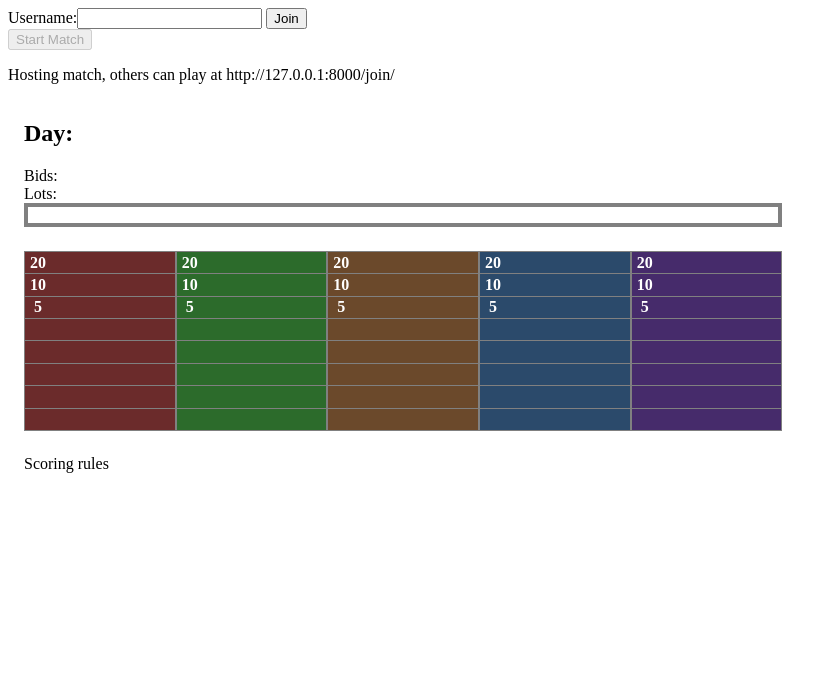
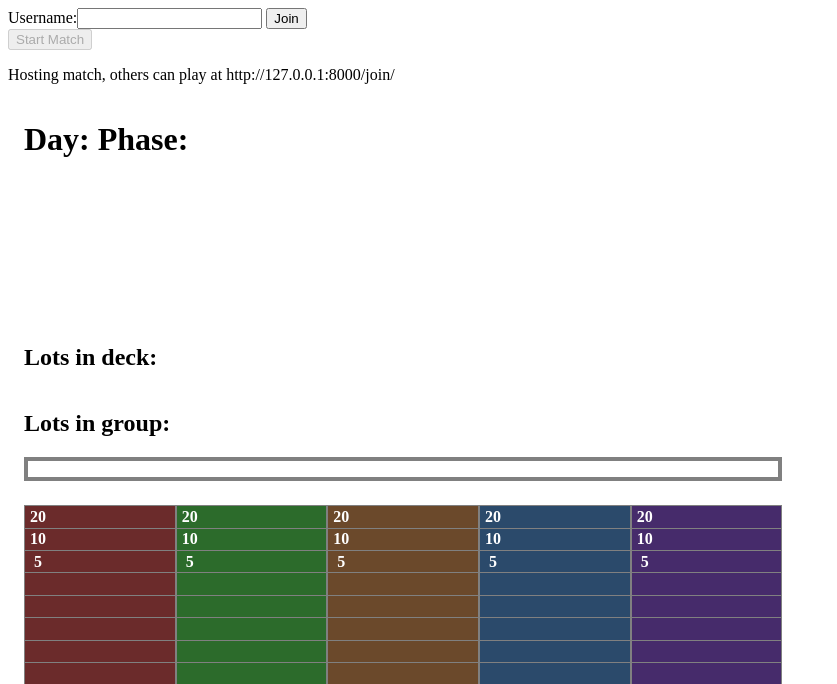
Before and after one commit to CobaltE27/Visconti, a Django app: page / in a window 1280 px wide. Shown: the top 684 px of the page, without its empty margins (0-837 px from the left). Before the commit the page ends 473 px from the top, so only its background shows below. Run offline with Django 5.2, Linux system fonts and the light colour scheme; data comes from the database, SQL or seed files in the repository; both versions use the stored data as it was after the commit; data that the repository does not hold is empty; a map, chart or similar area stays blank.

Commit message:
js frontend prep for phase data

```diff
--- a/visconti/game/models.py
+++ b/visconti/game/models.py
@@ -5,23 +5,23 @@ from django.db.models import F
 import re
 
 class Phase(str, Enum):
-    joining = "joining"
-    choosing = "choosing"
-    bidding = "bidding"
-    end = "end"
+    JOINING = "joining"
+    CHOOSING = "choosing"
+    BIDDING = "bidding"
+    END = "end"
 
 class Good(str, Enum):
-    grain = "grain"
-    cloth = "cloth"
-    dye = "dye"
-    spice = "spice"
-    furs = "furs"
+    GRAIN = "grain"
+    CLOTH = "cloth"
+    DYE = "dye"
+    SPICE = "spice"
+    FURS = "furs"
 
 # for what to do if migrations fail after no such column or no such table https://stackoverflow.com/questions/34548768/no-such-table-exception
 # Create your models here.
 class Host(models.Model):
     localIP = models.CharField(max_length=20)
-    phase = models.CharField(max_length=20, default=Phase.joining, null=False) #joining, choosing, bidding, end
+    phase = models.CharField(max_length=20, default=Phase.JOINING, null=False) #joining, choosing, bidding, end
     day = models.IntegerField(default=1, null=False)
     group_lots = models.CharField(max_length=20, default="", null=False)
     deck = models.CharField(max_length=500, default="", null=False)
@@ -108,7 +108,7 @@ def start_day():
     host.chooser = select_first_chooser()
     host.deck = get_shuffled_deck(len(players))
     host.group_lots = ""
-    host.phase = Phase.choosing
+    host.phase = Phase.CHOOSING
     host.bidder = get_next_indexed_player(get_players().get(name=host.chooser)).name
     host.save()
 
@@ -151,7 +151,7 @@ def score_day():
         for highest in highestPlayers:
             del playerCosts[highest]
     #update pyramids
-    goodsNames = {Good.grain, Good.cloth, Good.dye, Good.spice, Good.furs}
+    goodsNames = {Good.GRAIN, Good.CLOTH, Good.DYE, Good.SPICE, Good.FURS}
     players = get_players()
     for p in players:
         p.grain = min(p.grain + p.lots.count("g"), 7)
--- a/visconti/game/templates/gamescreen.html
+++ b/visconti/game/templates/gamescreen.html
@@ -28,12 +28,27 @@
     <div id="main-divider">
         <div id="left-side">
             <div id="main-board">
-                <h2 id="dayCounter">Day: </h2>
-                Bids:
-                <div id="bid-boxes">
+                <h1>Day: <span id="day-counter"></span> Phase: <span id="phase-display"></span></h1>
 
+                <div id="bid-view" class="hide">
+                    <h2>Bids:<h2>
+                    <div id="bid-boxes">
+
+                    </div>
                 </div>
-                Lots:
+                <div id="choose-display" class="hide">
+                    <span class="player-name"></span> is choosing lots.
+                </div>
+                <div id="choose-form" class="hide">
+                    Choose lots to bid on
+                    <form>
+                        <button id="draw">Draw Lot</button>
+                        <button id="start-bid">Start Bidding</button>
+                    </form>
+                </div>
+
+                <h2>Lots in deck: <span id="lot-counter"></span></h2>
+                <h2>Lots in group:</h2>
                 <div class="lot-container">
 
                 </div>
@@ -112,10 +127,11 @@
         <div id="prefab-lot" class="lot">
             0
         </div>
+
         <div id="prefab-bid-box" class="bid-box">
-            <span class="player-name">name</span>:
+            <span class="player-name"></span>: <span class="bid"></span>
+        </div>
 
-        </div>
         <div id="prefab-bid-form" class="bid-form">
             <form> {% csrf_token %}
                 <label>Bid:<input class="bid-input" type="number" min="1" required></label>
@@ -123,7 +139,7 @@
                 <button class="pass-button">Pass</button>
             </form>
         </div>
-        <span id="prefab-bid-display" class="bid-display"></span>
+
         <div id="prefab-player-box" class="player-box">
             <span class="player-name"></span>: <span class="player-money"></span>
             <div class="lot-container"></div>
--- a/visconti/game/views.py
+++ b/visconti/game/views.py
@@ -49,7 +49,8 @@ def model_to_dict(queryResult):
 def set_name(request):
     if request.method == "POST":
         newName = request.POST["name"]
-        newPlayer = models.Player.objects.create(name=newName)
+        newPlayer = models.Player.objects.create(name=newName, current_bid=0, lots="G10 g1 c2 d3 s4 f5")
+        # newPlayer = models.Player.objects.create(name=newName, current_bid=0)
         newPlayer.save()
         return HttpResponse()
 
--- a/visconti/static/main.css
+++ b/visconti/static/main.css
@@ -21,11 +21,19 @@
     /* opacity: 0; */
 }
 
+.gold { background-color: gold; }
+.grain { background-color: #2b4a6b; color: white; }
+.cloth { background-color: #6b2b2b; color: white; }
+.dye { background-color: #2c6b2b; color: white; }
+.spice { background-color: #462b6b; color: white; }
+.furs { background-color: #6b492b; color: white; }
 .lot {
     display: flex;
     width: 3rem;
     height: 5rem;
     font-weight: bold;
+    justify-content: center;
+    align-items: center;
 }
 .lot-container {
     display: flex;
@@ -34,13 +42,6 @@
     gap: 0.5rem;
     border: 4px solid gray;
 }
-
-.gold { background-color: gold; }
-.grain { background-color: #2b4a6b; color: white; }
-.cloth { background-color: #6b2b2b; color: white; }
-.dye { background-color: #2c6b2b; color: white; }
-.spice { background-color: #462b6b; color: white; }
-.furs { background-color: #6b492b; color: white; }
 
 #pyramids {
     display: flex;
--- a/visconti/static/main.js
+++ b/visconti/static/main.js
@@ -1,10 +1,33 @@
+const Good = {
+    GRAIN: "grain",
+    CLOTH: "cloth",
+    DYE: "dye",
+    SPICE: "spice",
+    FURS: "furs",
+    GOLD: "gold"
+};
+const Phase = {
+    JOINING: "joining",
+    CHOOSING: "choosing",
+    BIDDING: "bidding",
+    END: "end"
+};
+
 var isHost = document.querySelector("#isHost").value;
 var hostIP = document.querySelector("#hostIP").value;
 var joinButton = document.querySelector("#join");
 joinButton.addEventListener("click", join);
 var playersArea = document.querySelector("#players");
 var username = undefined;
+var lotPrefab = document.querySelector("#prefab-lot");
 var playerBoxPrefab = document.querySelector("#prefab-player-box");
+var bidView = document.querySelector("#bid-view");
+var bidBoxes = document.querySelector("#bid-boxes");
+var bidBoxPrefab = document.querySelector("#prefab-bid-box");
+var chooseDisplay = document.querySelector("#choose-display");
+var chooseForm = document.querySelector("#choose-form");
+var phase = Phase.JOINING;
+var day = 1;
 
 if (isHost == "True"){
     hostIP = "127.0.0.1"
@@ -25,10 +48,16 @@ async function refreshData(){
     const data = await response.json();
 
     console.log(data);
+    phase = data.host[0].fields.phase;
+    day = Number(data.host[0].fields.day);
     updateStartButton(data);
     displayPlayers(data);
 
     setTimeout(refreshData, 5000);
+}
+
+function readPhase(data){
+    return
 }
 
 function updateStartButton(data){
@@ -48,6 +77,8 @@ function displayPlayers(data){
         let newPlayerBox = instantiate(playerBoxPrefab);
         newPlayerBox.querySelector(".player-name").textContent = pData.fields.name;
         newPlayerBox.querySelector(".player-money").textContent = pData.fields.money;
+        newPlayerBox.querySelector(".lot-container").replaceChildren(...makeLotsFromString(pData.fields.lots));
+
         newChildren.push(newPlayerBox);
     }
     playersArea.replaceChildren(...newChildren);
@@ -72,6 +103,7 @@ async function join(event){
 
 async function start(event){
     event.preventDefault();
+    startButton.setAttribute("disabled", true);
     let url = "http://" + hostIP + ":8000/start/";
     const csrfToken = document.querySelector('[name=csrfmiddlewaretoken]').value;
     const response = await fetch(url, {
@@ -86,3 +118,34 @@ function instantiate(element){
     instance.removeAttribute("id");
     return instance;
 }
+
+function makeLotsFromString(lots){
+    let lotElements = [];
+    let lotStrings = lots.split(" ");
+    for (let lotString of lotStrings){
+        let lotElement = instantiate(lotPrefab);
+        switch (lotString[0]) {
+            case "g":
+                lotElement.classList.add(Good.GRAIN);
+                break;
+            case "c":
+                lotElement.classList.add(Good.CLOTH);
+                break;
+            case "d":
+                lotElement.classList.add(Good.DYE);
+                break;
+            case "s":
+                lotElement.classList.add(Good.SPICE);
+                break;
+            case "f":
+                lotElement.classList.add(Good.FURS);
+                break;
+            case "G":
+                lotElement.classList.add(Good.GOLD);
+                break;
+        }
+        lotElement.textContent = lotString.substring(1);
+        lotElements.push(lotElement);
+    }
+    return lotElements;
+}
```
Also changed, not shown: visconti/db.sqlite3.
